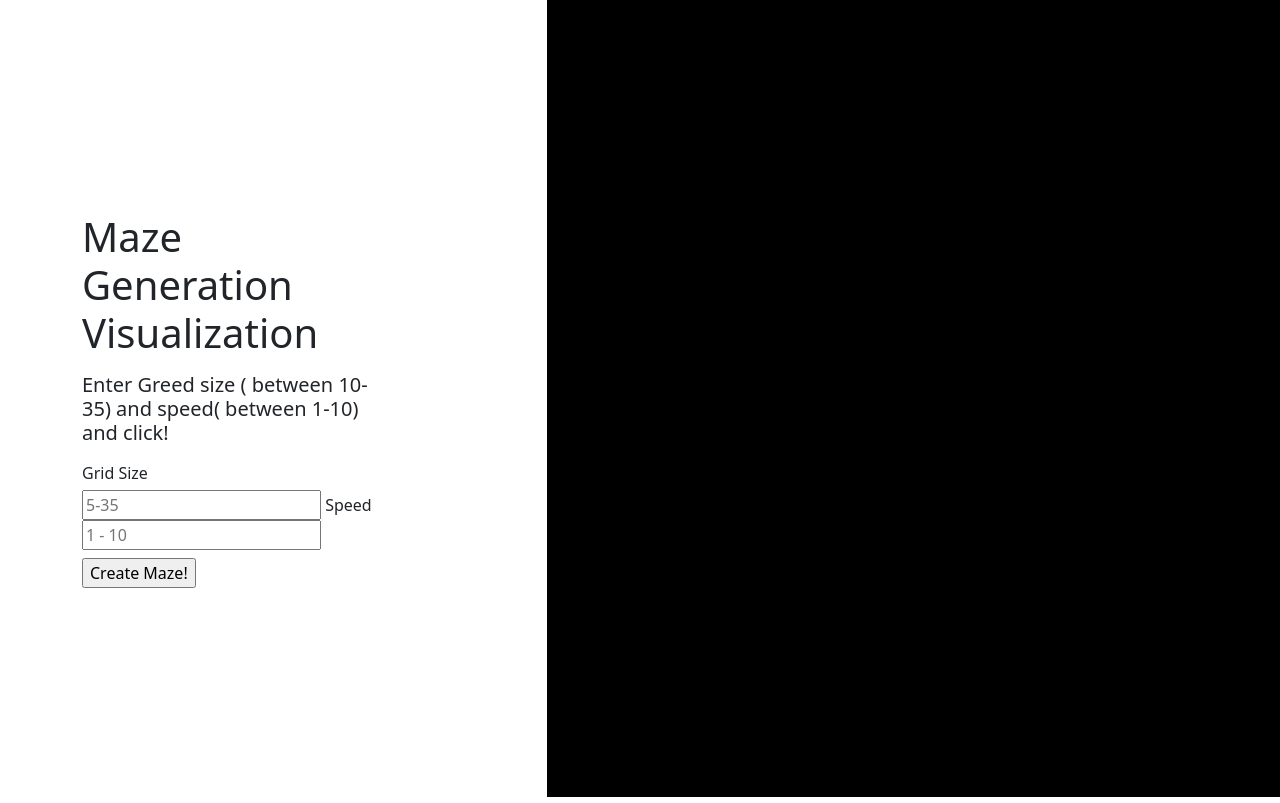
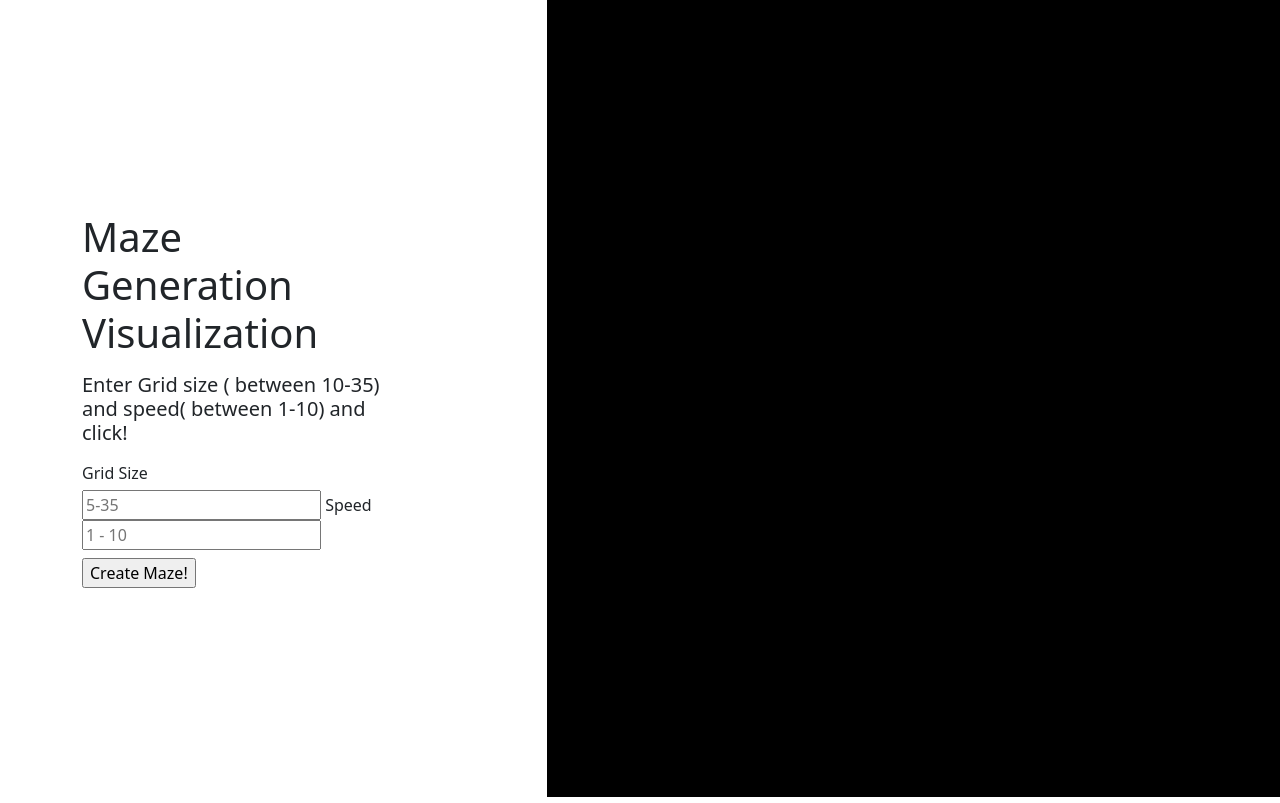
Before and after one commit to MaheshKarhale2111/Maze-Solver, a plain HTML site: page index.html in a window 1280 px wide. Shown: the top 803 px of the page. Drawn offline with nearby package versions, Linux system fonts and the light colour scheme.

Commit message:
grid spelling changed

```diff
--- a/index.html
+++ b/index.html
@@ -21,7 +21,7 @@
           </div>
           <div class="text-box">
             <h5>
-              Enter Greed size ( between 10-35) and speed( between 1-10) and
+              Enter Grid size ( between 10-35) and speed( between 1-10) and
               click!
             </h5>
           </div>
```
Also changed, not shown: 1 other file.
